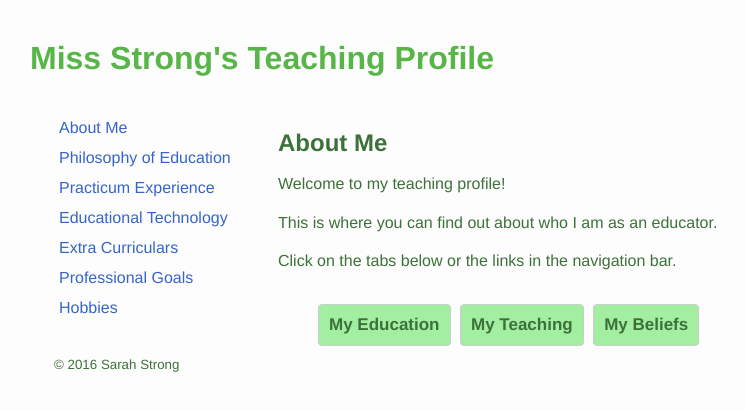
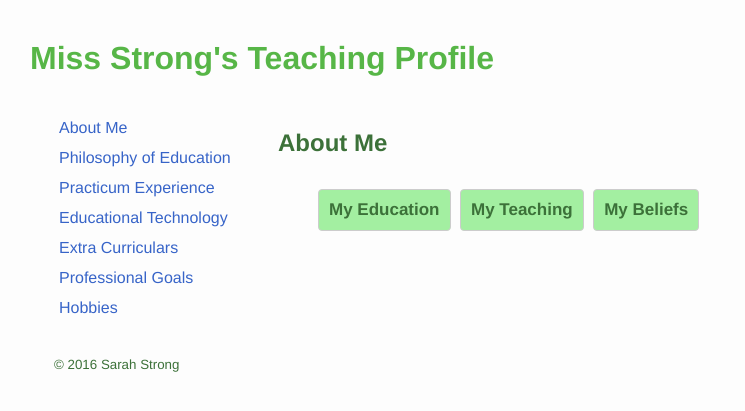
Before and after one commit to sarahstrong314/sarahstrong.ca, a Jekyll site: the page built from index.html, in a window 1280 px wide. Shown: the top 411 px of the page, without its empty margins (26-771 px from the left). Built offline with Jekyll 4.4.1, drawn with Linux system fonts in a browser that asks for light colours; nearby versions of some CDN libraries; library files that are not in the unit come from our copies; Markdown is read by kramdown in place of the engine named in the settings.

```diff
--- a/index.html
+++ b/index.html
@@ -7,9 +7,6 @@
 
   <div class="introduction">
     <h2 class="prepend-title">About Me</h2>
-    <p>Welcome to my teaching profile!</p>
-    <p>This is where you can find out about who I am as an educator.</p>
-    <p>Click on the tabs below or the links in the navigation bar.</p>
 
     <ul class="tabs">
       <li id="my-education">My Education</li>
```
